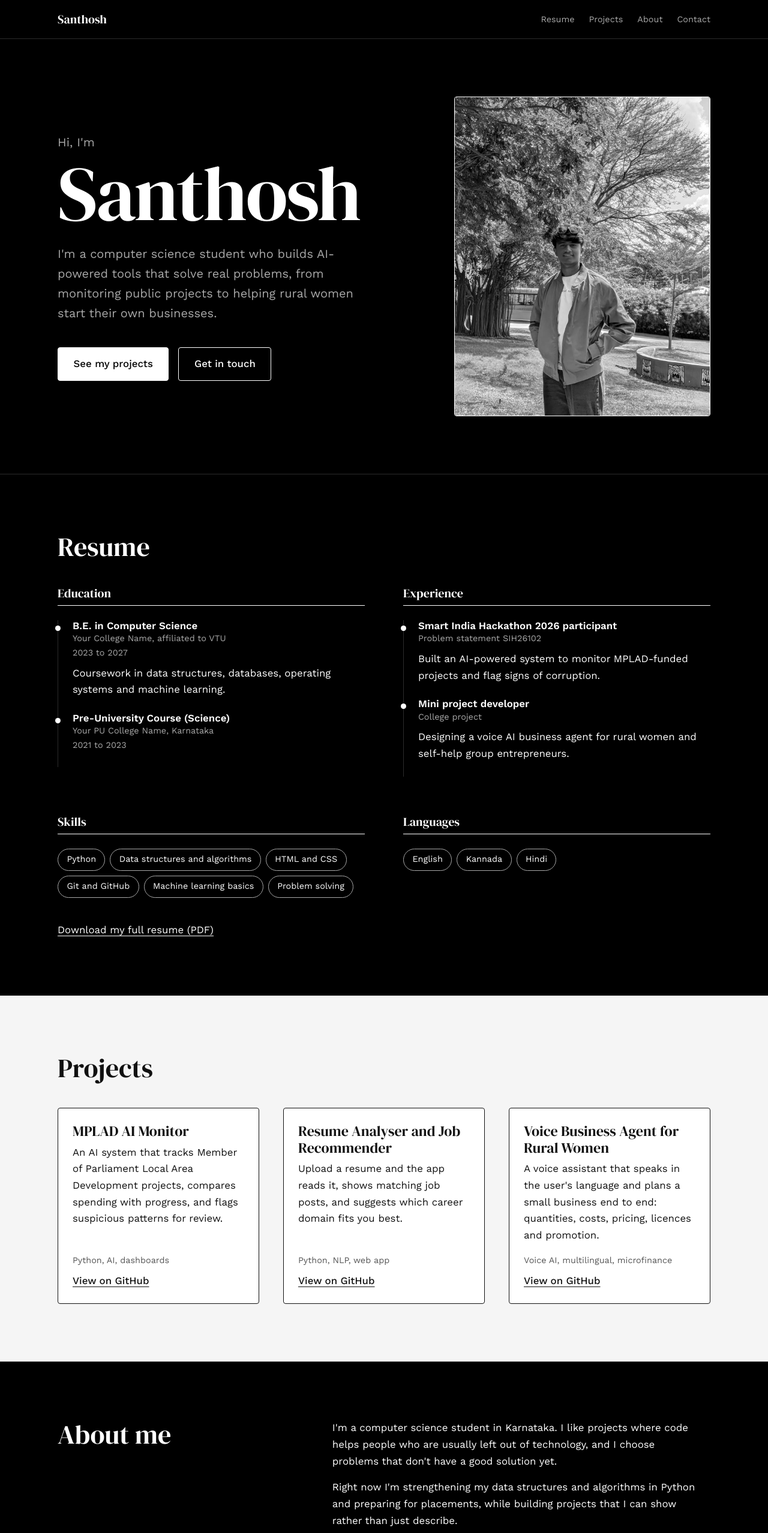
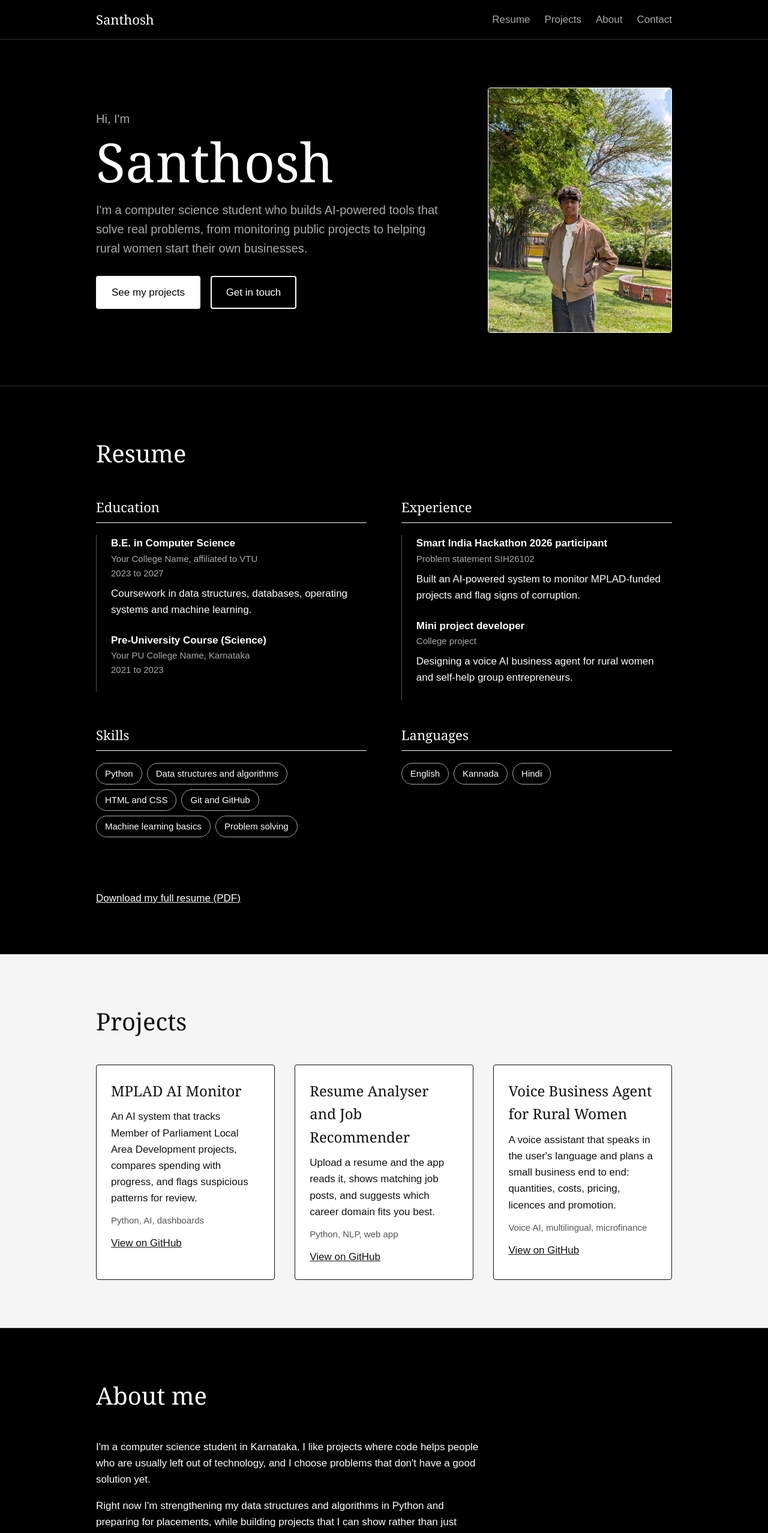
Before and after one commit to Santhosh18-ram/web-development-, a plain HTML site: page capstone project 2/index.html in a window 1280 px wide. Shown: the top 2556 px of the page at 60% size. Drawn offline with nearby package versions, Linux system fonts and the light colour scheme.

Commit message:
Refactor CSS styles for improved layout and design

```diff
--- a/capstone project 2/style.css
+++ b/capstone project 2/style.css
@@ -1,57 +1,15 @@
 
-:root {
-  --color-black: #000000;
-  --color-ink: #ffffff;
-  --color-muted: #a8a8a8;
-  --color-line: #2b2b2b;
-  --color-panel: #121212;
-  --color-paper: #f5f5f5;
-  --color-paper-text: #111111;
-
-  --font-display: "DM Serif Display", Georgia, "Times New Roman", serif;
-  --font-body: "Work Sans", system-ui, -apple-system, "Segoe UI", sans-serif;
-
-  --text-sm: 0.9rem;
-  --text-base: 1.05rem;
-  --text-lg: 1.25rem;
-  --text-xl: clamp(1.8rem, 3vw + 1rem, 2.75rem);
-  --text-hero: clamp(3.5rem, 12vw, 8rem);
-
-  --space-1: 0.5rem;
-  --space-2: 1rem;
-  --space-3: 1.5rem;
-  --space-4: 2.5rem;
-  --space-5: 4rem;
-  --space-6: 6rem;
-
-  --radius: 4px;
-  --container: 68rem;
-  --header-height: 4rem;
-}
-*,
-*::before,
-*::after {
+* {
   box-sizing: border-box;
-}
-
-html {
-  scroll-behavior: smooth;
-  scroll-padding-top: var(--header-height);
 }
 
 body {
   margin: 0;
-  background: var(--color-black);
-  color: var(--color-ink);
-  font-family: var(--font-body);
-  font-size: var(--text-base);
-  line-height: 1.65;
-}
-
-img {
-  display: block;
-  max-width: 100%;
-  height: auto;
+  background-color: #000000;
+  color: #ffffff;
+  font-family: Arial, Helvetica, sans-serif;
+  font-size: 17px;
+  line-height: 1.6;
 }
 
 h1,
@@ -59,19 +17,15 @@ h2,
 h3,
 h4 {
   margin: 0;
-  font-family: var(--font-display);
-  font-weight: 400;
-  line-height: 1.15;
+  font-family: Georgia, "Times New Roman", serif;
+  font-weight: normal;
 }
 
 p,
 ul,
-ol,
-figure,
-address {
+ol {
   margin: 0;
   padding: 0;
-  font-style: normal;
 }
 
 ul,
@@ -80,418 +34,376 @@ ol {
 }
 
 a {
-  color: inherit;
+  color: #ffffff;
 }
 
-:focus-visible {
-  outline: 3px solid currentColor;
-  outline-offset: 3px;
+img {
+  max-width: 100%;
+  height: auto;
 }
 
+address {
+  font-style: normal;
+}
+
+/* ===== Layout ===== */
+.container {
+  max-width: 1000px;
+  margin: 0 auto;
+  padding: 0 20px;
+}
+
+.section {
+  padding: 80px 0;
+  border-top: 1px solid #333333;
+}
+
+.section--light {
+  background-color: #f5f5f5;
+  color: #111111;
+  border-top: none;
+}
+
+.section--light a {
+  color: #111111;
+}
+
+.section__title {
+  font-size: 40px;
+  margin-bottom: 40px;
+}
+
+.section__note {
+  margin-top: 40px;
+}
+
+/* ===== Skip link ===== */
 .skip-link {
   position: absolute;
-  top: -4rem;
-  left: var(--space-2);
-  z-index: 20;
-  padding: var(--space-1) var(--space-2);
-  background: var(--color-ink);
-  color: var(--color-black);
+  top: -50px;
+  left: 10px;
+  padding: 8px 16px;
+  background-color: #ffffff;
+  color: #000000;
 }
 
 .skip-link:focus {
-  top: var(--space-1);
+  top: 10px;
 }
 
-/* 3. Layout helpers
-   ========================================================================== */
-.container {
-  width: min(100% - 2.5rem, var(--container));
-  margin-inline: auto;
-}
-
-/* 4. Components
-   ========================================================================== */
+/* ===== Buttons and links ===== */
 .button {
   display: inline-block;
-  padding: 0.8rem 1.6rem;
-  border: 1.5px solid var(--color-ink);
-  border-radius: var(--radius);
-  font-weight: 500;
+  padding: 12px 24px;
+  border: 2px solid #ffffff;
+  border-radius: 4px;
   text-decoration: none;
-  transition: background-color 0.2s, color 0.2s;
 }
 
 .button--solid {
-  background: var(--color-ink);
-  color: var(--color-black);
+  background-color: #ffffff;
+  color: #000000;
 }
 
 .button--solid:hover {
-  background: transparent;
-  color: var(--color-ink);
+  background-color: #000000;
+  color: #ffffff;
 }
 
 .button--outline {
-  background: transparent;
-  color: var(--color-ink);
+  background-color: #000000;
+  color: #ffffff;
 }
 
 .button--outline:hover {
-  background: var(--color-ink);
-  color: var(--color-black);
+  background-color: #ffffff;
+  color: #000000;
 }
 
 .text-link {
   text-decoration: underline;
-  text-underline-offset: 0.25em;
-  text-decoration-thickness: 1px;
 }
 
-.text-link:hover {
-  text-decoration-thickness: 2px;
-}
-
-/* 5. Header and navigation
-   ========================================================================== */
+/* ===== Header and navigation ===== */
 .site-header {
-  position: sticky;
-  top: 0;
-  z-index: 10;
-  border-bottom: 1px solid var(--color-line);
-  background: var(--color-black);
+  background-color: #000000;
+  border-bottom: 1px solid #333333;
 }
 
 .site-header__inner {
+  max-width: 1000px;
+  margin: 0 auto;
+  padding: 15px 20px;
   display: flex;
+  justify-content: space-between;
   align-items: center;
-  justify-content: space-between;
-  gap: var(--space-2);
-  width: min(100% - 2.5rem, var(--container));
-  min-height: var(--header-height);
-  margin-inline: auto;
 }
 
 .site-header__brand {
-  font-family: var(--font-display);
-  font-size: var(--text-lg);
+  font-family: Georgia, "Times New Roman", serif;
+  font-size: 22px;
   text-decoration: none;
 }
 
 .nav {
   display: flex;
-  flex-wrap: wrap;
-  gap: var(--space-3);
+}
+
+.nav li {
+  margin-left: 24px;
 }
 
 .nav__link {
-  padding-block: 0.25rem;
-  color: var(--color-muted);
-  font-size: var(--text-sm);
+  color: #aaaaaa;
   text-decoration: none;
-  border-bottom: 1px solid transparent;
 }
 
 .nav__link:hover {
-  color: var(--color-ink);
-  border-bottom-color: var(--color-ink);
+  color: #ffffff;
+  text-decoration: underline;
 }
 
-/* 6. Hero
-   ========================================================================== */
+/* ===== Hero ===== */
 .hero {
-  padding-block: var(--space-6);
+  padding: 80px 0;
 }
 
 .hero__inner {
-  display: grid;
-  grid-template-columns: 1.4fr 1fr;
+  display: flex;
   align-items: center;
-  gap: var(--space-5);
+  justify-content: space-between;
+}
+
+.hero__text {
+  width: 60%;
 }
 
 .hero__greeting {
-  color: var(--color-muted);
-  font-size: var(--text-lg);
+  font-size: 20px;
+  color: #aaaaaa;
 }
 
 .hero__title {
-  margin-block: var(--space-1) var(--space-3);
-  font-size: var(--text-hero);
-  letter-spacing: -0.02em;
-  line-height: 0.95;
+  font-size: 90px;
+  line-height: 1;
+  margin: 10px 0 20px 0;
 }
 
 .hero__summary {
-  max-width: 34rem;
-  color: var(--color-muted);
-  font-size: var(--text-lg);
+  font-size: 20px;
+  color: #aaaaaa;
 }
 
 .hero__actions {
-  display: flex;
-  flex-wrap: wrap;
-  gap: var(--space-2);
-  margin-top: var(--space-4);
+  margin-top: 30px;
+}
+
+.hero__actions .button {
+  margin-right: 12px;
+  margin-bottom: 12px;
+}
+
+.hero__figure {
+  width: 32%;
+  margin: 0;
 }
 
 .hero__photo {
   width: 100%;
-  aspect-ratio: 4 / 5;
-  object-fit: cover;
-  border: 1px solid var(--color-ink);
-  border-radius: var(--radius);
-  background: var(--color-panel);
-  filter: grayscale(1) contrast(1.05);
+  border: 1px solid #ffffff;
+  border-radius: 4px;
 }
 
-/* 7. Sections
-   ========================================================================== */
-.section {
-  padding-block: var(--space-6);
-  border-top: 1px solid var(--color-line);
+/* ===== Resume ===== */
+.resume {
+  display: flex;
+  flex-wrap: wrap;
+  justify-content: space-between;
 }
 
-.section--light {
-  background: var(--color-paper);
-  color: var(--color-paper-text);
-  border-top: 0;
-}
-
-.section__title {
-  margin-bottom: var(--space-4);
-  font-size: var(--text-xl);
-}
-
-.section__note {
-  margin-top: var(--space-4);
-}
-
-/* 8. Resume
-   ========================================================================== */
-.resume {
-  display: grid;
-  grid-template-columns: repeat(2, 1fr);
-  gap: var(--space-5) var(--space-5);
+.resume__block {
+  width: 47%;
+  margin-bottom: 40px;
 }
 
 .resume__heading {
-  margin-bottom: var(--space-3);
-  padding-bottom: var(--space-1);
-  border-bottom: 1px solid var(--color-ink);
-  font-size: var(--text-lg);
+  font-size: 22px;
+  margin-bottom: 20px;
+  padding-bottom: 8px;
+  border-bottom: 1px solid #ffffff;
 }
 
 .timeline {
-  border-left: 1px solid var(--color-line);
+  border-left: 1px solid #555555;
 }
 
 .timeline__item {
-  position: relative;
-  padding: 0 0 var(--space-3) var(--space-3);
-}
-
-.timeline__item::before {
-  content: "";
-  position: absolute;
-  top: 0.55rem;
-  left: -5px;
-  width: 9px;
-  height: 9px;
-  border-radius: 50%;
-  background: var(--color-ink);
+  padding: 0 0 24px 24px;
 }
 
 .timeline__role {
-  font-family: var(--font-body);
-  font-size: var(--text-base);
-  font-weight: 600;
+  font-family: Arial, Helvetica, sans-serif;
+  font-size: 17px;
+  font-weight: bold;
 }
 
 .timeline__place,
 .timeline__date {
-  color: var(--color-muted);
-  font-size: var(--text-sm);
+  color: #aaaaaa;
+  font-size: 15px;
 }
 
 .timeline__text {
-  margin-top: var(--space-1);
+  margin-top: 8px;
 }
 
 .skills {
   display: flex;
   flex-wrap: wrap;
-  gap: var(--space-1);
 }
 
 .skills__item {
-  padding: 0.35rem 0.9rem;
-  border: 1px solid var(--color-muted);
-  border-radius: 999px;
-  font-size: var(--text-sm);
+  margin: 0 8px 8px 0;
+  padding: 5px 14px;
+  border: 1px solid #aaaaaa;
+  border-radius: 20px;
+  font-size: 15px;
 }
 
-/* 9. Projects
-   ========================================================================== */
+/* ===== Projects ===== */
 .projects {
-  display: grid;
-  grid-template-columns: repeat(3, 1fr);
-  gap: var(--space-4);
+  display: flex;
+  justify-content: space-between;
 }
 
 .project {
-  display: flex;
-  flex-direction: column;
-  border: 1px solid var(--color-paper-text);
-  border-radius: var(--radius);
-  background: #ffffff;
-  overflow: hidden;
-}
-
-.project__image {
-  width: 100%;
-  aspect-ratio: 8 / 5;
-  object-fit: cover;
-  background: #dcdcdc;
+  width: 31%;
+  background-color: #ffffff;
+  border: 1px solid #111111;
+  border-radius: 4px;
 }
 
 .project__body {
-  display: flex;
-  flex: 1;
-  flex-direction: column;
-  gap: var(--space-1);
-  padding: var(--space-3);
+  padding: 24px;
 }
 
 .project__title {
-  font-size: 1.5rem;
+  font-size: 24px;
+  margin-bottom: 10px;
 }
 
 .project__tools {
-  margin-top: auto;
-  padding-top: var(--space-1);
+  margin: 12px 0;
   color: #555555;
-  font-size: var(--text-sm);
+  font-size: 15px;
 }
 
-.project .text-link {
-  align-self: flex-start;
-  font-weight: 500;
+/* ===== About ===== */
+.about__text {
+  max-width: 650px;
 }
 
-/* 10. About
-   ========================================================================== */
-.about {
-  display: grid;
-  grid-template-columns: 1fr 1.6fr;
-  gap: var(--space-5);
-}
-
-.about .section__title {
-  margin-bottom: 0;
-}
-
-.about__text {
-  display: grid;
-  gap: var(--space-2);
-  max-width: 38rem;
+.about__text p {
+  margin-bottom: 16px;
 }
 
 .interests {
-  display: grid;
-  gap: var(--space-1);
-  padding-left: var(--space-3);
+  padding-left: 24px;
   list-style: disc;
 }
 
-/* 11. Contact
-   ========================================================================== */
-.contact__intro {
-  max-width: 36rem;
-  margin-bottom: var(--space-4);
-  font-size: var(--text-lg);
+.interests__item {
+  margin-bottom: 8px;
 }
 
-.contact__list {
-  display: grid;
-  gap: var(--space-2);
+/* ===== Contact ===== */
+.contact__intro {
+  max-width: 600px;
+  margin-bottom: 40px;
+  font-size: 20px;
 }
 
 .contact__list li {
-  display: grid;
-  grid-template-columns: 7rem 1fr;
-  gap: var(--space-2);
-  padding-bottom: var(--space-2);
-  border-bottom: 1px solid #c9c9c9;
+  display: flex;
+  padding-bottom: 16px;
+  margin-bottom: 16px;
+  border-bottom: 1px solid #cccccc;
 }
 
 .contact__label {
+  width: 110px;
   color: #555555;
-  font-weight: 500;
+  font-weight: bold;
 }
 
-/* 12. Footer
-   ========================================================================== */
+/* ===== Footer ===== */
 .site-footer {
-  padding-block: var(--space-4);
-  border-top: 1px solid var(--color-line);
-  color: var(--color-muted);
-  font-size: var(--text-sm);
+  padding: 30px 0;
+  border-top: 1px solid #333333;
+  color: #aaaaaa;
+  font-size: 15px;
 }
 
 .site-footer__inner {
   display: flex;
-  flex-wrap: wrap;
-  align-items: center;
   justify-content: space-between;
-  gap: var(--space-2);
 }
 
-/* 13. Responsive
-   ========================================================================== */
-@media (max-width: 62rem) {
-  .projects {
-    grid-template-columns: repeat(2, 1fr);
-  }
-}
-
-@media (max-width: 48rem) {
+/* ===== Tablet and mobile ===== */
+@media (max-width: 800px) {
   .site-header__inner {
     flex-direction: column;
-    align-items: flex-start;
-    padding-block: var(--space-1);
   }
 
-  .hero {
-    padding-block: var(--space-5);
+  .nav li {
+    margin: 10px 12px 0 0;
   }
 
-  .hero__inner,
-  .resume,
-  .projects,
-  .about {
-    grid-template-columns: 1fr;
+  .hero__inner {
+    flex-direction: column;
+    align-items: flex-start;
+  }
+
+  .hero__text,
+  .hero__figure {
+    width: 100%;
+  }
+
+  .hero__title {
+    font-size: 60px;
   }
 
   .hero__figure {
-    max-width: 18rem;
+    max-width: 280px;
+    margin-top: 30px;
+  }
+
+  .resume {
+    display: block;
+  }
+
+  .resume__block {
+    width: 100%;
+  }
+
+  .projects {
+    display: block;
+  }
+
+  .project {
+    width: 100%;
+    margin-bottom: 24px;
   }
 
   .section {
-    padding-block: var(--space-5);
+    padding: 50px 0;
   }
 
   .contact__list li {
-    grid-template-columns: 1fr;
-    gap: 0;
+    display: block;
+  }
+
+  .site-footer__inner {
+    display: block;
   }
 }
-
-@media (prefers-reduced-motion: reduce) {
-  html {
-    scroll-behavior: auto;
-  }
-
-  .button {
-    transition: none;
-  }
-}
```
